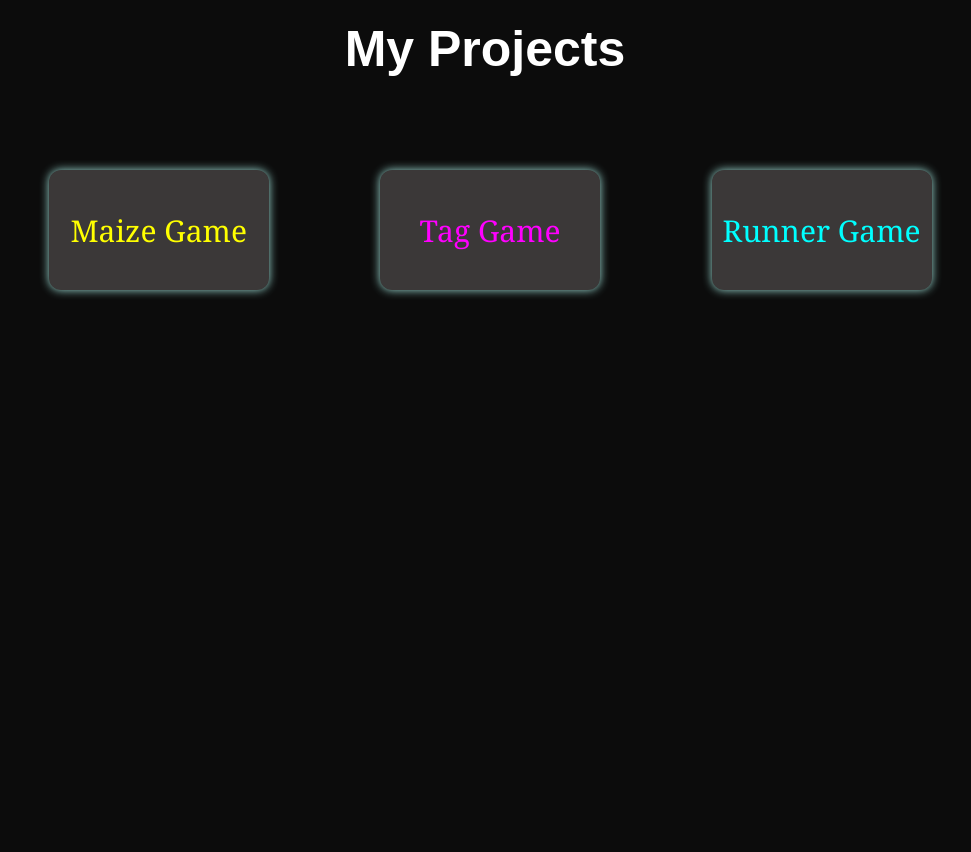
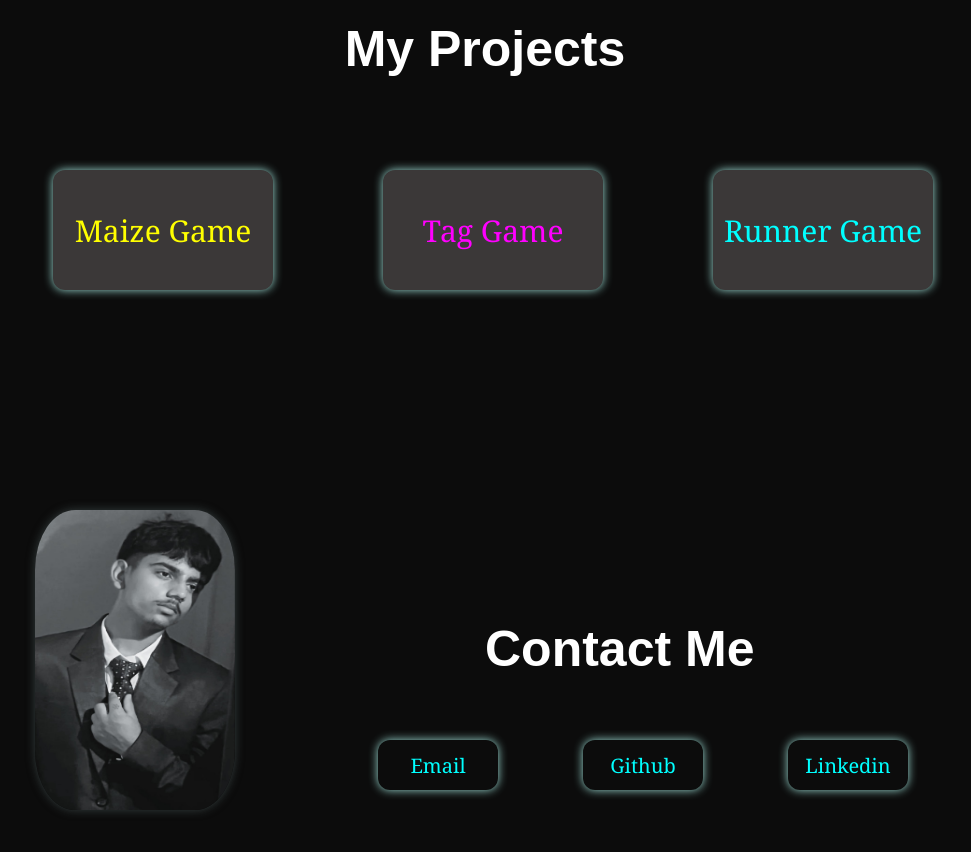
Before and after one commit to DeepsonGautam/Protfolio, a plain HTML site: page index.html in a window 1280 px wide. Shown: the part 1180-2032 px from the top of the page, without its empty margins (215-1186 px from the left). Before the commit the page ends 1700 px from the top, so only its background shows below. Drawn offline with Linux system fonts and the light colour scheme.

Commit message:
contact me

```diff
--- a/index.html
+++ b/index.html
@@ -13,34 +13,53 @@
 
 
     <div class="navbar">
-        <a href="#">  <img src="home1.svg" alt="home"> </a>
-        <a href="#">  <img src="info.svg" alt="info"> </a>
-        <a href="#">  <img src="projects.svg" alt="projects"> </a>
-        <a href="#">  <img src="contact_us.svg" alt="contacts"> </a>
+        <a href="#home">  <img src="home1.svg" alt="home"> </a>
+        <a href="#about">  <img src="info.svg" alt="info"> </a>
+        <a href="#projects">  <img src="projects.svg" alt="projects"> </a>
+        <a href="#contact">  <img src="contact_us.svg" alt="contacts"> </a>
 
     </div>
 
-    <div class="intro"> Hey! Im <span class="deepson">  Deepson </span> <br> </div>
+    <div class="intro" id="home"> Hey! Im <span class="deepson">  Deepson </span> <br> </div>
     <div class="second">an excited software developer</div>
 
     <button class="about_me"> Me? </button>
 
-    <div class="information">
+    <div class="information" id="about">
         <div class="name"> Hi! I'm Deepson</div>
         <br>
         <div class="explain"> I'm a full-stack developer focused on building web applications and Games.<br>
              My coding journey started early and accelerated when I joined was introduces with Hack Club.</div>
 
     </div>
-    <div class="projects-heading"> My Projects </div>
+
+    <div class="projects-heading" id="projects"> My Projects </div>
+
+
     <div class="projects">
-        <div class="maize"> Maize Game </div>
-         <a href="#"> </a>
-        <div class="tag" > Tag Game</div>
-            <a href="https://deepson111.itch.io/tag-it"> </a>
 
-        <div class="runner"> Runner Game </div>
-         <a href="#"> </a>
+        <a class="maize" href="https://deepson111.itch.io/maze" target="_blank"> Maize Game </a>
+        <a class="tag" href="https://deepson111.itch.io/tag-it" target="_blank"> Tag Game </a>
+        <a class="runner" href="https://deepson111.itch.io/the-end" target="_blank"> Runner Game </a>
+
         </div>
+
+    <div class="contact" id="contact">
+
+        <div class="contact-heading"> Contact Me </div>
+
+        <div class="contact-info">
+            <a class="email" href="mailto:deepsongbtl@gmail.com"> Email </a>
+            <a class="github" href="https://github.com/DeepsonGautam" target="_blank"> Github </a>
+            <a class="linkedin" href="https://www.linkedin.com/in/deepson-gautam-845771374/" target="_blank"> Linkedin </a>
+        </div>
+
+    </div>
+
+    <div class="space">
+
+        <img src="IMG_20260829_122154.jpg" alt="space" class="photo">
+
+    </div>
 </body>
 </html>
--- a/style.css
+++ b/style.css
@@ -114,10 +114,10 @@
 
 .name{
 
-    font-family: Arial, Helvetica, sans-serif;
-    font-size: 30px;
-    font-weight: 100px;
-    color: aliceblue;
+    font-family: "League Spartan", sans-serif;
+    font-weight:500;
+    color: white;
+    font-size: 50px;
 
 }
 
@@ -125,7 +125,7 @@
 
     font-family: Arial, Helvetica, sans-serif;
     font-size: 17px;
-    font-weight: 40px;
+    font-weight: 400;
     color: aliceblue;
 
 
@@ -135,6 +135,7 @@
 
     color: rgb(255, 255, 0);
     margin: 50px;
+    text-decoration: none;
     width: 200px;
     font-family:Georgia, 'Times New Roman', Times, serif;
     height: 100px;
@@ -156,6 +157,7 @@
     color: rgb(255, 0, 255);
     margin: 50px;
     width: 200px;
+    text-decoration: none;
     font-family:Georgia, 'Times New Roman', Times, serif;
     height: 100px;
     font-size: 30px;
@@ -177,6 +179,7 @@
     margin: 50px;
     font-size: 30px;
     width: 200px;
+    text-decoration: none;
     font-family:Georgia, 'Times New Roman', Times, serif;
     height: 100px;
     background-color: rgb(59, 56, 56);
@@ -218,3 +221,103 @@
     font-size: 50px;
 
 }
+
+.contact-heading{
+    position: absolute;
+    display: flex;
+    left: 700px;
+    top: 1800px;
+    font-family: "League Spartan", sans-serif;
+    font-weight:600;
+    color: white;
+    font-size: 50px;
+}
+
+
+.email{
+
+   color: rgb(0, 255, 255);
+    margin-top: 220px;
+    font-size: 20px;
+    width: 100px;
+    text-decoration: none;
+    font-family:Georgia, 'Times New Roman', Times, serif;
+    height: 30px;
+    border-radius: 12px;
+    display: flex;
+    padding: 10px;
+    align-items: center;
+    justify-content: center;
+    box-shadow: 0px 0px 10px rgb(159, 224, 216);
+    transition: 0.2s ease;
+
+}
+
+.github{
+
+   color: rgb(0, 255, 255);
+    margin-top: 220px;
+    font-size: 20px;
+    width: 100px;
+    text-decoration: none;
+    font-family:Georgia, 'Times New Roman', Times, serif;
+    height: 30px;
+    border-radius: 12px;
+    display: flex;
+    padding: 10px;
+    align-items: center;
+    justify-content: center;
+    box-shadow: 0px 0px 10px rgb(159, 224, 216);
+    transition: 0.2s ease;
+
+}
+
+
+.linkedin{
+
+    color: rgb(0, 255, 255);
+    margin-top: 220px;
+    font-size: 20px;
+    width: 100px;
+    text-decoration: none;
+    font-family:Georgia, 'Times New Roman', Times, serif;
+    height: 30px;
+    border-radius: 12px;
+    display: flex;
+    padding: 10px;
+    align-items: center;
+    justify-content: center;
+    box-shadow: 0px 0px 10px rgb(159, 224, 216);
+    transition: 0.2s ease;
+
+}
+
+.contact-info{
+    margin-top: 100px;
+    display: flex;
+    margin-left: 500px;
+    margin-bottom: 200px;
+    height: 100px;
+    width: 700px;
+    flex-direction: row;
+    justify-content: space-evenly;
+
+}
+
+.space{
+
+    top: 3000px;
+    height: 100px;
+    width: 100px;
+
+}
+
+.photo{
+    position: absolute;
+    top: 1690px;
+    left: 250px;
+    height: 300px;
+    width: 200px;
+    border-radius: 20%;
+    box-shadow: 0px 0px 10px rgb(52, 61, 61);
+}
```
Also changed, not shown: IMG_20260829_122154.jpg (added), numbers/KR ReadMe.txt (added), numbers/KR Toon Numbers.ttf (added).
